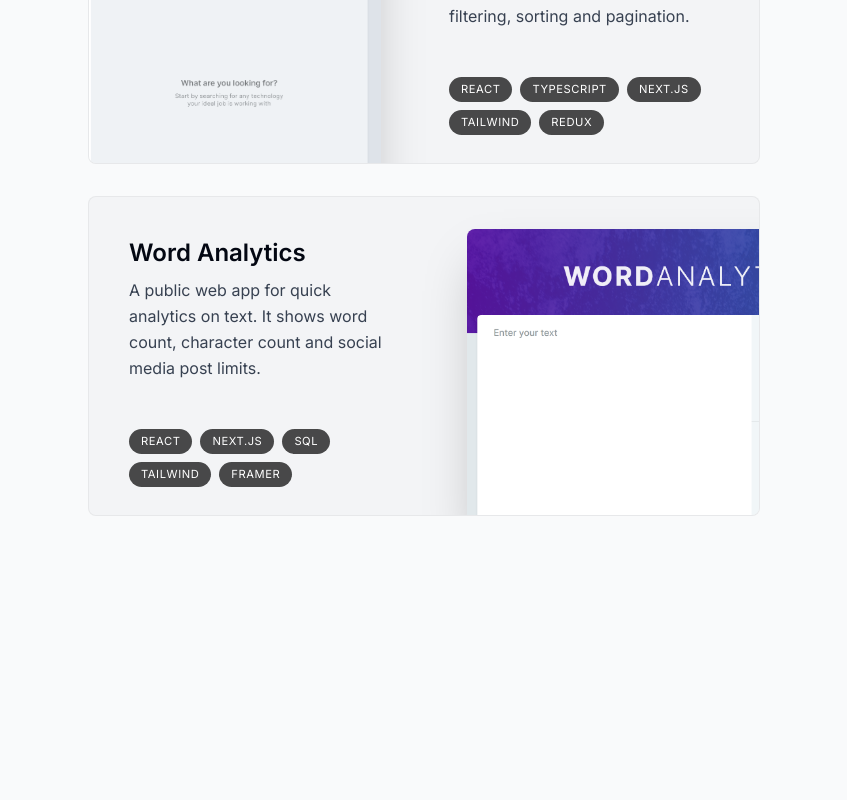
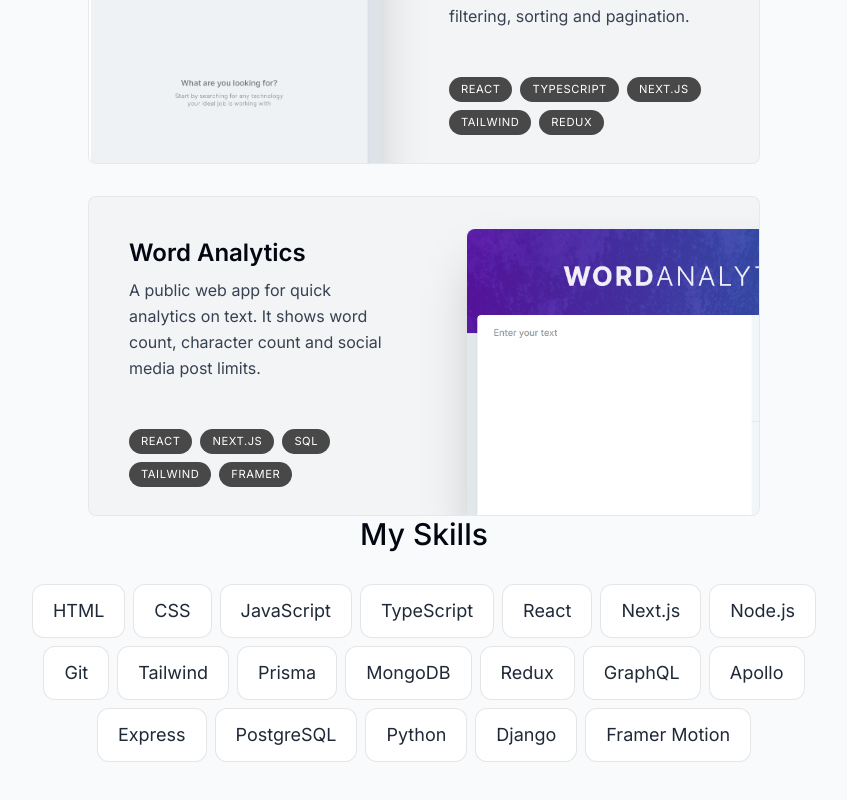
Before and after one commit to amberlynn364/portfolio, a Next.js app: page / in a window 1280 px wide. Shown: the part 1810-2610 px from the top of the page, without its empty margins (216-1063 px from the left). Built offline with nearby package versions, Linux system fonts and the light colour scheme.

Commit message:
feat: add Skills section

```diff
--- a/app/page.tsx
+++ b/app/page.tsx
@@ -2,6 +2,7 @@
 import Intro from '@/components/Intro';
 import Projects from '@/components/Projects';
 import SectionDivider from '@/components/SectionDivider';
+import Skills from '@/components/Skills';
 
 export default function Home() {
   return (
@@ -10,6 +11,7 @@
       <SectionDivider />
       <About />
       <Projects />
+      <Skills />
     </main>
   );
 }
--- /dev/null
+++ b/components/Skills.tsx
@@ -0,0 +1,53 @@
+'use client';
+
+import { skillsData } from '@/lib/data';
+import { useSectionInView } from '@/lib/hooks';
+import { motion } from 'framer-motion';
+import SectionHeading from './SectionHeading';
+
+const fadeInAnimationVariants = {
+  initial: {
+    opacity: 0,
+    y: 100,
+  },
+  animate: (index: number) => ({
+    opacity: 1,
+    y: 0,
+    transition: {
+      delay: 0.05 * index,
+    },
+  }),
+};
+
+export default function Skills() {
+  const { ref } = useSectionInView('Skills');
+
+  return (
+    <section
+      ref={ref}
+      id="skills"
+      className="mb-28 max-w-[53rem] scroll-mt-28 text-center sm:mb-40"
+    >
+      <SectionHeading>My skills</SectionHeading>
+      <ul className="flex flex-wrap justify-center gap-2 text-lg text-gray-800">
+        {
+          skillsData.map((skill, index) => (
+            <motion.li
+              className="bg-white border border-black/[0.1] rounded-xl px-5 py-3"
+              key={index}
+              variants={fadeInAnimationVariants}
+              initial="initial"
+              whileInView="animate"
+              viewport={{
+                once: true,
+              }}
+              custom={index}
+            >
+              {skill}
+            </motion.li>
+          ))
+        }
+      </ul>
+    </section>
+  );
+}
```
